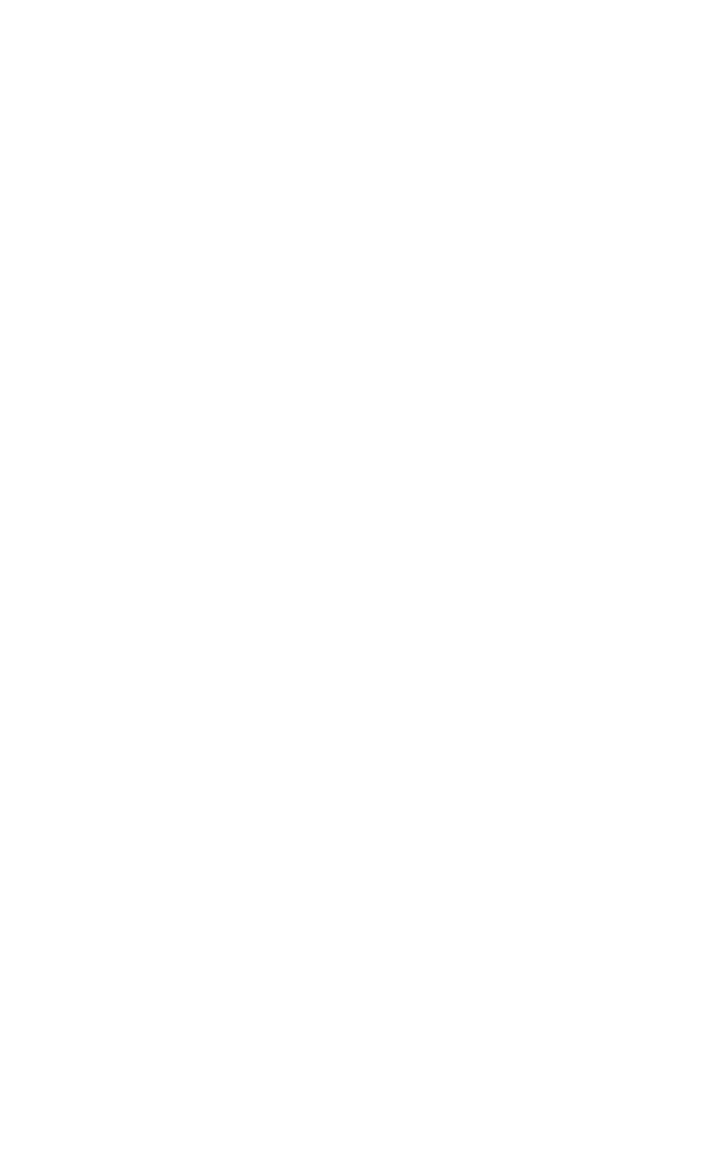
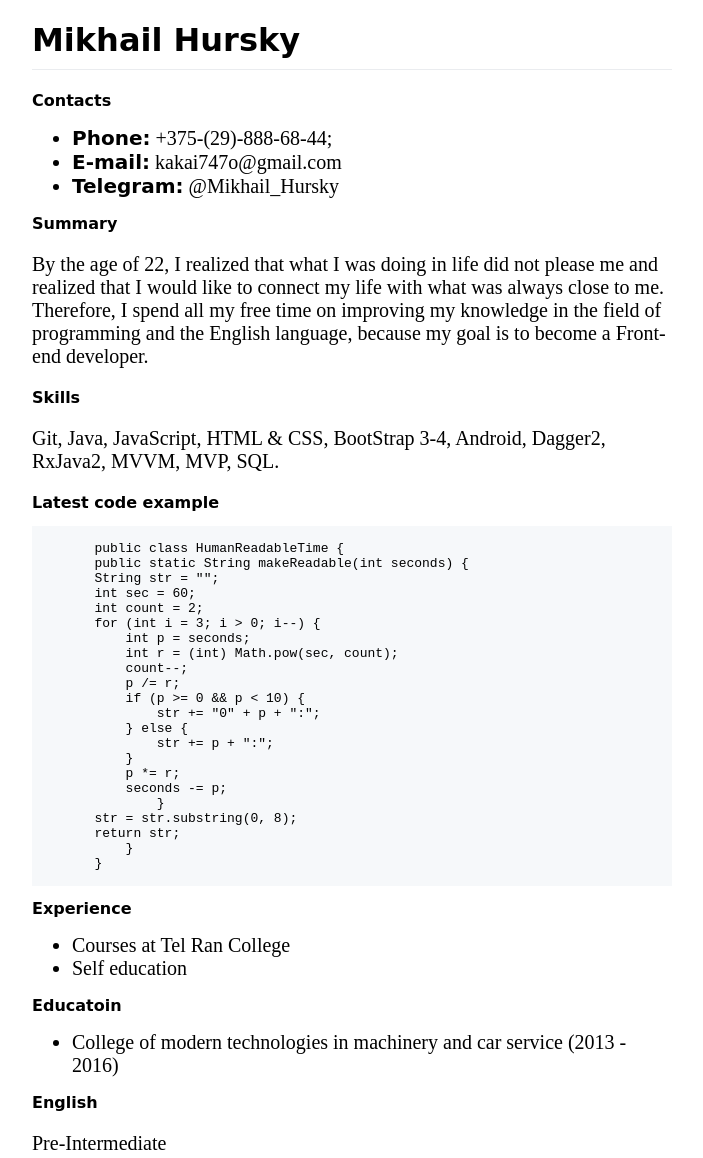
Before and after one commit to Mikhail-Hursky/rsschool-cv, a plain HTML site: page index.html in a window 1280 px wide. Shown: the whole page, without its empty margins (288-991 px from the left). Before the commit the page ends 800 px from the top, so only its background shows below. Drawn offline with Linux system fonts and the light colour scheme; a web font is replaced by a local one.

Commit message:
feat: update index.html file

```diff
--- a/index.html
+++ b/index.html
@@ -2,9 +2,90 @@
 <html lang="en">
 <head>
     <meta charset="UTF-8">
-    <title>Title</title>
+    <title>CV</title>
+    <link href="https://fonts.googleapis.com/css2?family=Kufam&display=swap" rel="stylesheet">
+    <style>
+        body{
+            margin: 0% 25% 0% 25%;
+        }
+        h1{
+            padding: 0px 0px 0.3em;
+            font-size: 2em;
+            border-bottom: 1px solid #eaecef;
+            font-family: 'Kufam', cursive;
+        }
+        h2{
+            font-size: 16px;
+            font-family: 'Kufam', cursive;
+        }
+        .bold{
+            font-family: 'Kufam', cursive;
+        }
+        p{
+            font-size: 20px;
+        }
+        li{
+            font-size: 20px;
+        }
+        div{
+            background-color: #F6F8FA;
+        }
+    </style>
 </head>
 <body>
+<h1>Mikhail Hursky</h1>
+<h2>Contacts</h2>
+<ul>
+    <li><b class="bold">Phone:</b> +375-(29)-888-68-44;</li>
+    <li><b class="bold">E-mail:</b> kakai747o@gmail.com</li>
+    <li><b class="bold">Telegram:</b> @Mikhail_Hursky</li>
+</ul>
+<h2>Summary</h2>
+<p>By the age of 22, I realized that what I was doing in life did not please me and realized that I would like to
+    connect my life with what was always close to me. Therefore, I spend all my free time on improving my knowledge in
+    the field of programming and the English language, because my goal is to become a Front-end developer.</p>
+<h2>Skills</h2>
+<p>Git, Java, JavaScript, HTML & CSS, BootStrap 3-4, Android, Dagger2, RxJava2, MVVM, MVP, SQL.</p>
+<h2>Latest code example</h2>
+<div>
+    <pre>
+    <code>
+        public class HumanReadableTime {
+        public static String makeReadable(int seconds) {
+        String str = "";
+        int sec = 60;
+        int count = 2;
+        for (int i = 3; i > 0; i--) {
+            int p = seconds;
+            int r = (int) Math.pow(sec, count);
+            count--;
+            p /= r;
+            if (p >= 0 && p < 10) {
+                str += "0" + p + ":";
+            } else {
+                str += p + ":";
+            }
+            p *= r;
+            seconds -= p;
+                }
+        str = str.substring(0, 8);
+        return str;
+            }
+        }
+    </code>
+</pre>
+</div>
 
+<h2>Experience</h2>
+<ul>
+    <li>Courses at Tel Ran College</li>
+    <li>Self education</li>
+</ul>
+<h2>Educatoin</h2>
+<ul>
+    <li>College of modern technologies in machinery and car service (2013 - 2016)</li>
+</ul>
+<h2>English</h2>
+<p>Pre-Intermediate</p>
 </body>
 </html>
```
